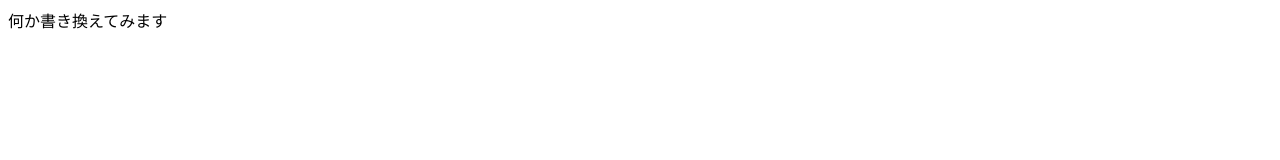
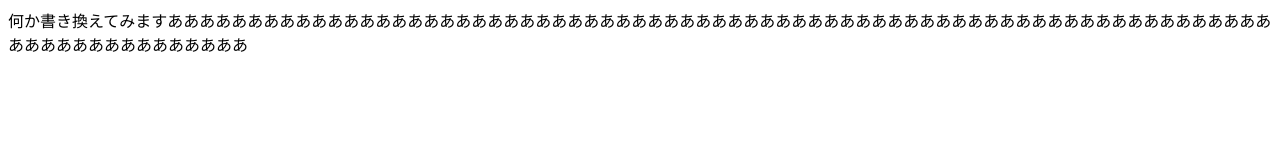
Before and after one commit to anadakouki/this-is-a-pen-, a plain HTML site: page index.html in a window 1280 px wide. Drawn offline with Linux system fonts and the light colour scheme.

Commit message:
変えといたぜ！

```diff
--- a/index.html
+++ b/index.html
@@ -5,6 +5,6 @@
  <title>タイトル</title>
  </head>
  <body>
- 何か書き換えてみます
+ 何か書き換えてみますああああああああああああああああああああああああああああああああああああああああああああああああああああああああああああああああああああああああああああああああああああ
  </body>
  </html>
```
